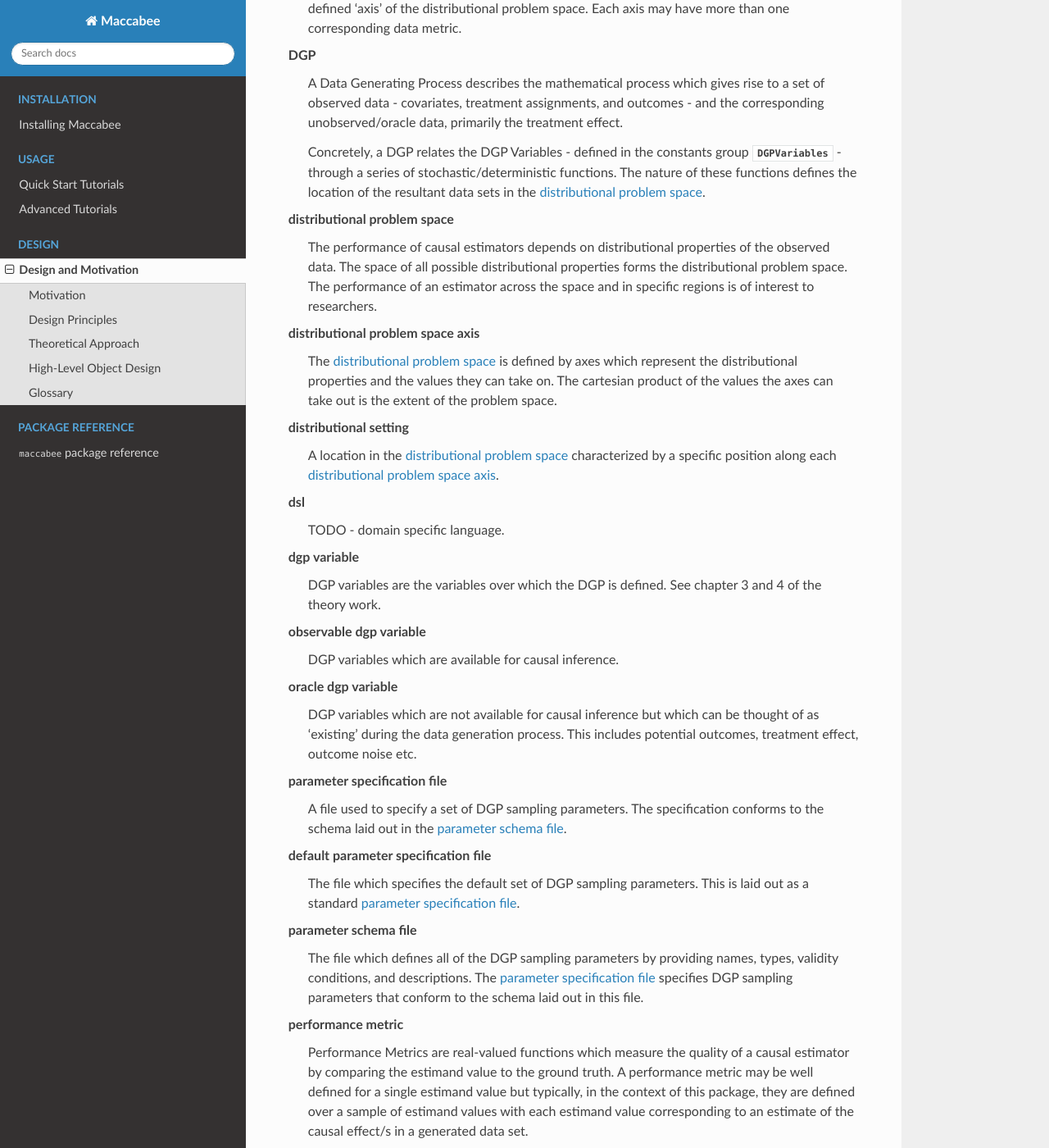
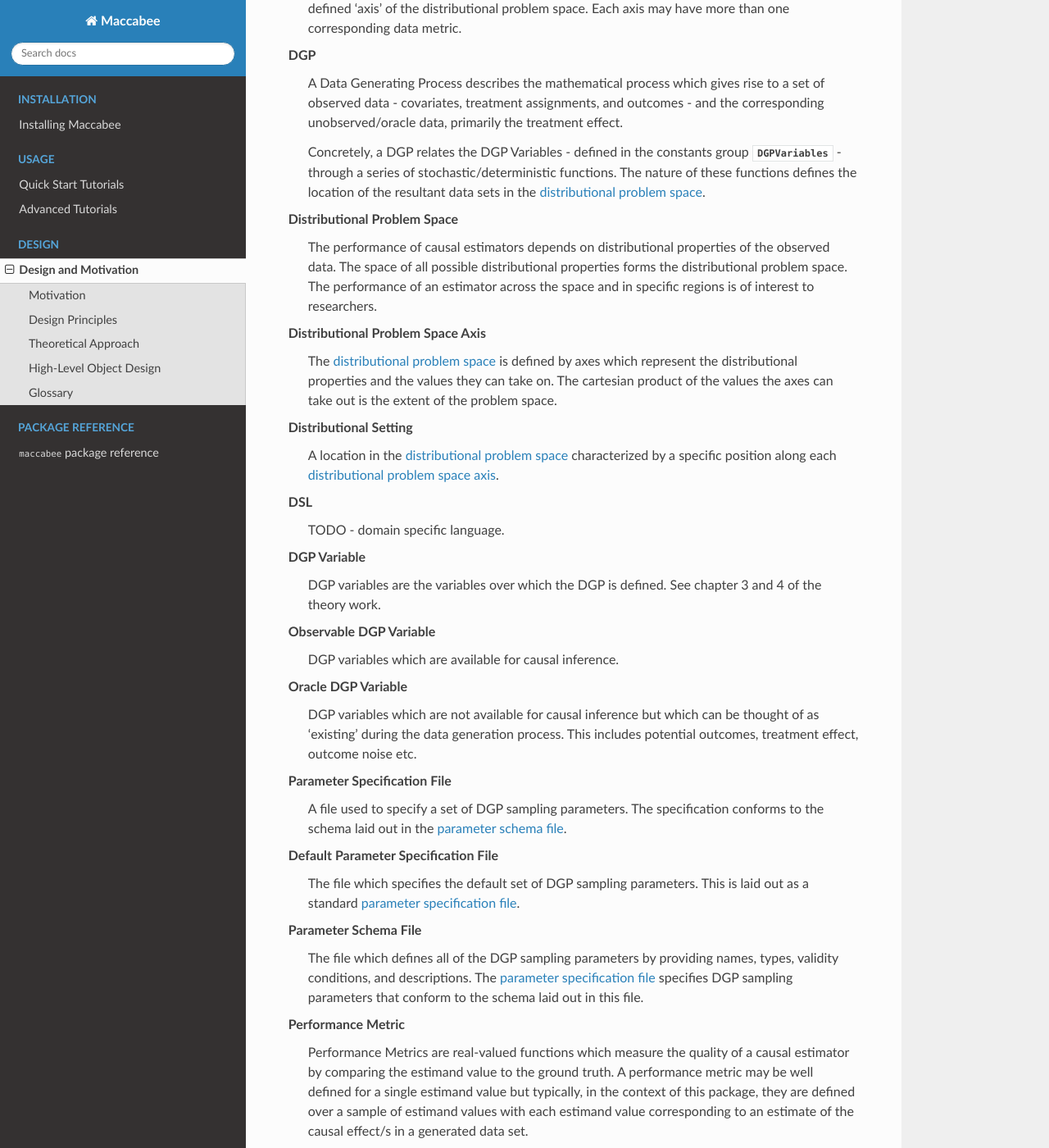
Before and after one commit to JoshBroomberg/Maccabee, a Sphinx documentation site: the page built from Maccabee/docs/source/design.rst, in a window 1280 px wide and 1400 px high, scrolled down 2609 px. Shown: the whole window at 82% size. Built offline with Sphinx 7.4.7 and the Read the Docs theme 2.0.0, drawn with Linux system fonts in a browser that asks for light colours; some of the changed text lies outside the part shown.

```diff
--- a/Maccabee/docs/source/design.rst
+++ b/Maccabee/docs/source/design.rst
@@ -58,10 +58,10 @@ TODO: improve these.
 
 .. glossary::
 
-    causal model
+    Causal Model
       A causal model implements a mathematical estimator which extracts a causal estimand from an observational data set.
 
-    data metric
+    Data Metric
       Data Metrics are real-valued functions which measure some distributional property of a generated data set. Each data metric measures the position of the data set along some well-defined 'axis' of the distributional problem space. Each axis may have more than one corresponding data metric.
 
     DGP
@@ -69,40 +69,40 @@ TODO: improve these.
 
       Concretely, a DGP relates the DGP Variables - defined in the constants group :class:`~maccabee.constants.Constants.DGPVariables` - through a series of stochastic/deterministic functions. The nature of these functions defines the location of the resultant data sets in the :term:`distributional problem space`.
 
-    distributional problem space
+    Distributional Problem Space
       The performance of causal estimators depends on distributional properties of the observed data. The space of all possible distributional properties forms the distributional problem space. The performance of an estimator across the space and in specific regions is of interest to researchers.
 
-    distributional problem space axis
+    Distributional Problem Space Axis
       The :term:`distributional problem space` is defined by axes which represent the distributional properties and the values they can take on. The cartesian product of the values the axes can take out is the extent of the problem space.
 
-    distributional setting
+    Distributional Setting
       A location in the :term:`distributional problem space` characterized by a specific position along each :term:`distributional problem space axis`.
 
-    dsl
+    DSL
       TODO - domain specific language.
 
-    dgp variable
+    DGP Variable
       DGP variables are the variables over which the DGP is defined. See chapter 3 and 4 of the theory work.
 
-    observable dgp variable
+    Observable DGP Variable
       DGP variables which are available for causal inference.
 
-    oracle dgp variable
+    Oracle DGP Variable
       DGP variables which are not available for causal inference but which can be thought of as 'existing' during the data generation process. This includes potential outcomes, treatment effect, outcome noise etc.
 
-    parameter specification file
+    Parameter Specification File
       A file used to specify a set of DGP sampling parameters. The specification conforms to the schema laid out in the :term:`parameter schema file`.
 
-    default parameter specification file
+    Default Parameter Specification File
       The file which specifies the default set of DGP sampling parameters. This is laid out as a standard :term:`parameter specification file`.
 
-    parameter schema file
+    Parameter Schema File
       The file which defines all of the DGP sampling parameters by providing names, types, validity conditions, and descriptions. The :term:`parameter specification file` specifies DGP sampling parameters that conform to the schema laid out in this file.
 
-    performance metric
+    Performance Metric
       Performance Metrics are real-valued functions which measure the quality of a causal estimator by comparing the estimand value to the ground truth. A performance metric may be well defined for a single estimand value but typically, in the context of this package, they are defined over a sample of estimand values with each estimand value corresponding to an estimate of the causal effect/s in a generated data set.
 
-    transformed covariate
+    Transformed Covariate
       TODO - transformed covariate
 
     YML
```
Also changed, not shown: Maccabee/docs/source/usage/custom-sampled-dgp.rst (deleted, +0 -57 lines), Maccabee/docs/source/usage/custom-sampled-dgp.ipynb (added), Maccabee/docs/source/usage/sampled-dgp.ipynb.
